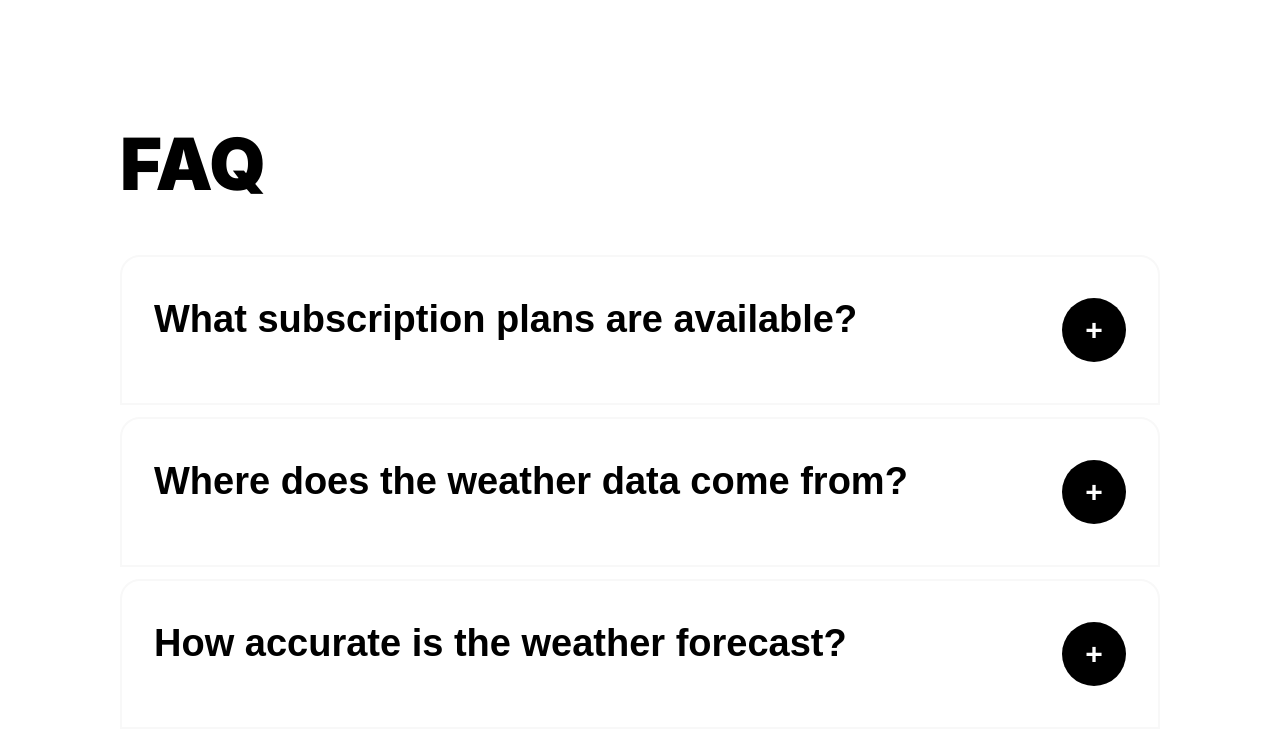
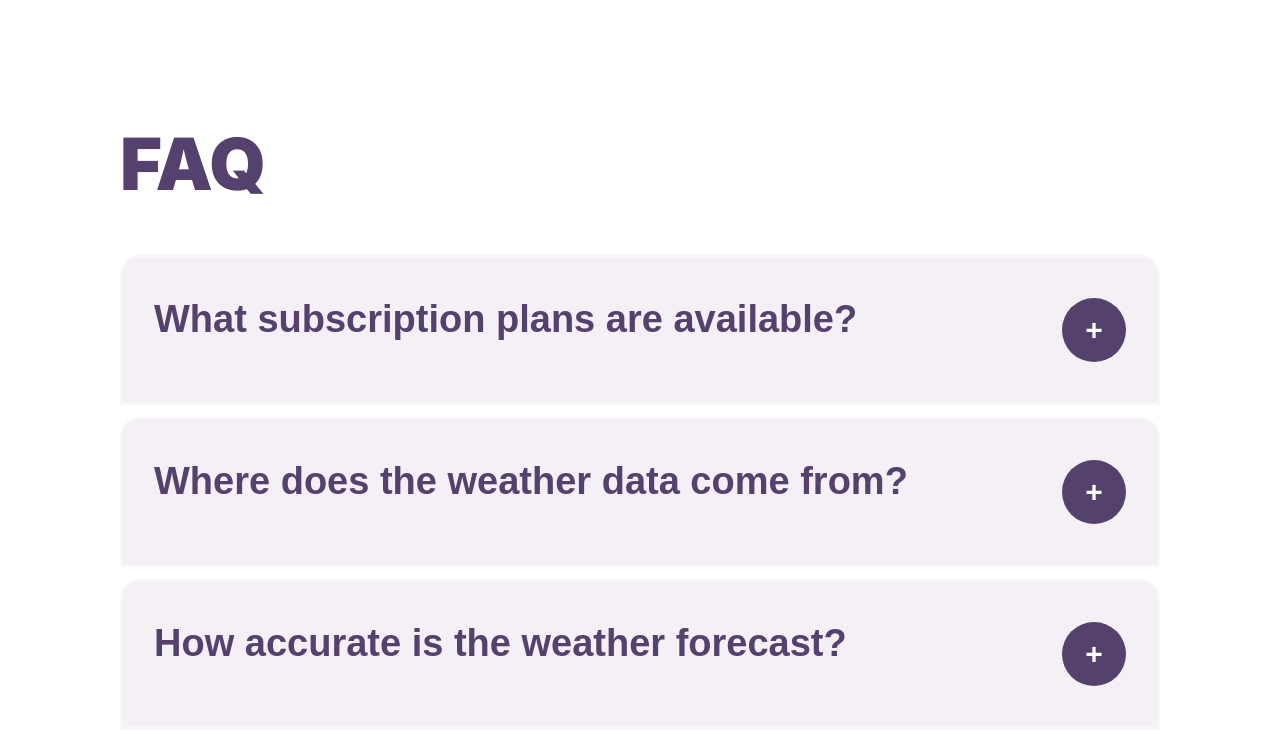
Before and after one commit to 9kf/weather-forecast-landing, a plain HTML site: page index.html in a window 1280 px wide. Shown: the top 738 px of the page. Drawn offline with Linux system fonts and the light colour scheme.

Commit message:
Change color theme for FAQ Section

```diff
--- a/style.css
+++ b/style.css
@@ -1,9 +1,15 @@
+:root {
+    --theme: #54416D;
+}
+
 body {
     font-family: 'Inter', sans-serif;
     margin: 0;
     padding: 0;
     box-sizing: border-box;
 }
+
+/* FAQ Section CSS */
 
 .page {
     margin: 120px;
@@ -16,6 +22,7 @@ body {
 .FAQ h1 {
     font-size: 72px;
     font-weight: 900;
+    color: var(--theme);
 }
 
 .accordion {
@@ -24,8 +31,8 @@ body {
 
 .accordion-btn {
     width: 100%;
-    background-color: white;
-    color: black;
+    background-color: #F5F0F5;
+    color: var(--theme);
     border: 2px solid #F8F8F8;
     text-align: left;
     font-size: 38px;
@@ -39,7 +46,7 @@ body {
 }
 
 .circle {
-    background-color: black;
+    background-color: var(--theme);
     width: 64px;
     height: 64px;
     border-radius: 50%;
@@ -51,11 +58,6 @@ body {
 .symbol {
     font-size: 30px;
     color: white;
-}
-
-.active,
-.accordion-btn:hover {
-    background-color: #F8F8F8;
 }
 
 .panel {
@@ -71,5 +73,7 @@ body {
 
 .panel p {
     font-size: 24px;
+    color: var(--theme);
+}
 
-}
+/* FAQ Section CSS */
```
Also changed, not shown: index.html (+3 -11 lines).
